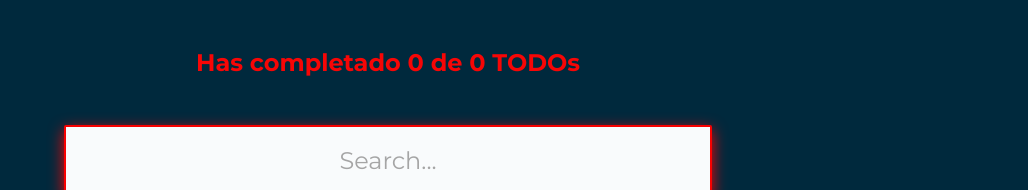
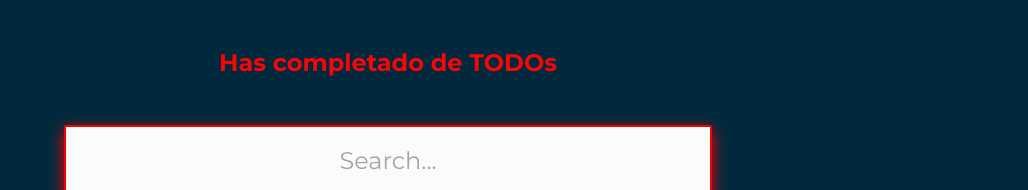
Before and after one commit to luismgc001/Platzireact, a React (Create React App) app: page / in a window 1280 px wide. Shown: the top 190 px of the page, without its empty margins (252-1280 px from the left). Built offline with nearby package versions, Linux system fonts and the light colour scheme.

Commit message:
React Context Estado compartido

```diff
--- a/src/App.js
+++ b/src/App.js
@@ -1,5 +1,7 @@
 import React from 'react';
 import { AppUI } from './AppUI';
+import { TodoProvider } from './TodoContext';
+
 // import './App.css';
 
 // const defaultTodos = [
@@ -9,153 +11,14 @@ import { AppUI } from './AppUI';
 //   { text: 'LALALALAA', completed: false },
 // ];
 
-// Recibimos como parámetros el nombre y el estado inicial de nuestro item.
-function useLocalStorage(itemName, initialValue) {
-  const [error, setError] = React.useState(false);
-  const [loading, setLoading] = React.useState(true);
-
-
-  // ¡Podemos utilizar otros hooks!
-  const [item, setItem] = React.useState(initialValue);
-
-  React.useEffect(() => {
-    setTimeout(() => {
-      try{
-
-      // Guardamos nuestro item en una constante
-  const localStorageItem = localStorage.getItem(itemName);
-  let parsedItem;
-
-
-  // Utilizamos la lógica que teníamos, pero ahora con las variables y parámentros nuevos
-  if (!localStorageItem) {
-    localStorage.setItem(itemName, JSON.stringify(initialValue));
-    parsedItem = initialValue;
-  } else {
-    parsedItem = JSON.parse(localStorageItem);
-  }
-  setItem(parsedItem);
-  setLoading(false);
-
-
-      }catch(error){
-        setError(error)
-
-      }
-
-
-
-
-    },1000);
-  });
-
-
-
-
-
-  // Actualizamos la función para guardar nuestro item con las nuevas variables y parámetros
-  const saveItem = (newItem) => {
-    try {
-
-    const stringifiedItem = JSON.stringify(newItem);
-    localStorage.setItem(itemName, stringifiedItem);
-    setItem(newItem);
-    }catch(error){
-      setError(error)
-
-    }
-  };
-
-  // Regresamos los datos que necesitamos
-  return {
-    item,
-    saveItem,
-    loading,
-    error,
-  };
-}
-
-
 function App() {
-  // Desestructuramos los datos que retornamos de nuestro custom hook, y le pasamos los argumentos que necesitamos (nombre y estado inicial)
-  const {
-    item: todos,
-    saveItem: saveTodos,
-    loading,
-    error,
-
-  } = useLocalStorage("TODOS_V1", []);
-  const [searchValue, setSearchValue] = React.useState("");
-
-
-
-  const completedTodos = todos.filter(todo => !!todo.completed).length;
-  const totalTodos = todos.length;
-
-  let searchedTodos = [];
-
-  if (!searchValue.length >= 1){
-    searchedTodos = todos;
-
-  }else{
-    searchedTodos = todos.filter(todo => {
-      const todoText = todo.text.toLowerCase();
-      const searchText = searchValue.toLowerCase();
-      return todoText.includes(searchText);
-
-    });
-
-  }
-
-
-  const completeTodos = (text) => {
-    const todoIndex=todos.findIndex(todo => todo.text == text);
-
-    const newTodos = [...todos];
-    newTodos[todoIndex].completed = true;
-    // todos[todoIndex]= {
-    //   text: todos[todoIndex].text,
-    //   completed: true;
-    // };
-    saveTodos(newTodos);
-    //localStorage.setItem("TODOS_V1",JSON.stringify(newTodos))
-
-  }
-
-  const deleteTodos = (text) => {
-    const todoIndex=todos.findIndex(todo => todo.text == text);
-    const newTodos = [...todos]
-    newTodos.splice(todoIndex,1);
-
-    // todos[todoIndex]= {
-    //   text: todos[todoIndex].text,
-    //   completed: true;
-    // };
-    saveTodos(newTodos);
-    //localStorage.setItem("TODOS_V1",JSON.stringify(newTodos))
-
-  }
-
-  // React.useEffect(() => {
-  //   console.log("use Effect")
-  // }, [totalTodos]);
 
 
   return (
 
-    <AppUI
-
-    loading={loading}
-    error= {error}
-    totalTodos={totalTodos}
-    completedTodos={completedTodos}
-    searchValue={searchValue}
-    setSearchValue={setSearchValue}
-    searchedTodos={searchedTodos}
-    completeTodos={completeTodos}
-    deleteTodos={deleteTodos}
-
-    />
+    <TodoProvider>
+      <AppUI/>
+    </TodoProvider>
   );
 }
 
--- a/src/AppUI.js
+++ b/src/AppUI.js
@@ -1,40 +1,28 @@
 import React from "react";
 import { TodoCounter } from './TodoCounter';
+import { TodoContext } from "./TodoContext";
 import { TodoSearch } from './TodoSearch';
 import { TodoList } from './TodoList';
 import { TodoItem } from './TodoItem';
 import { CreateTodoButton } from './CreateTodoButton';
+import { getValue } from "@testing-library/user-event/dist/utils";
 
-function AppUI({
-    loading,
-    error,
-    totalTodos,
-    completedTodos,
-    searchValue,
-    setSearchValue,
-    searchedTodos,
-    completeTodos,
-    deleteTodos
-
-}
-
-
-){
+function AppUI(){
     return(
 
     <React.Fragment>
-    <TodoCounter
-    total = {totalTodos}
-    completed = {completedTodos}
+    <TodoCounter />
+    <TodoSearch />
 
-    />
-
-    <TodoSearch
-    searchValue={searchValue}
-    setSearchValue={setSearchValue}
-
-    />
-
+    <TodoContext.Consumer>
+      {({
+        error,
+        loading,
+        searchedTodos,
+        completeTodos,
+        deleteTodos,
+        }) => (
+          <div>
         <TodoList>
 
           {error && <p>Desesperate, hubo un error.......</p>}
@@ -53,6 +41,9 @@ function AppUI({
           />
         ))}
       </TodoList>
+      </div>
+      )}
+    </TodoContext.Consumer>
 
     <CreateTodoButton />
   </React.Fragment>
--- /dev/null
+++ b/src/TodoContext/index.js
@@ -0,0 +1,92 @@
+import React from "react";
+import { useLocalStorage } from "./useLocalStorage";
+
+const TodoContext = React.createContext();
+
+function TodoProvider(props){
+    // Desestructuramos los datos que retornamos de nuestro custom hook, y le pasamos los argumentos que necesitamos (nombre y estado inicial)
+  const {
+    item: todos,
+    saveItem: saveTodos,
+    loading,
+    error,
+
+  } = useLocalStorage("TODOS_V1", []);
+  const [searchValue, setSearchValue] = React.useState("");
+
+
+
+  const completedTodos = todos.filter(todo => !!todo.completed).length;
+  const totalTodos = todos.length;
+
+  let searchedTodos = [];
+
+  if (!searchValue.length >= 1){
+    searchedTodos = todos;
+
+  }else{
+    searchedTodos = todos.filter(todo => {
+      const todoText = todo.text.toLowerCase();
+      const searchText = searchValue.toLowerCase();
+      return todoText.includes(searchText);
+
+    });
+
+  }
+
+
+  const completeTodos = (text) => {
+    const todoIndex=todos.findIndex(todo => todo.text == text);
+
+    const newTodos = [...todos];
+    newTodos[todoIndex].completed = true;
+    // todos[todoIndex]= {
+    //   text: todos[todoIndex].text,
+    //   completed: true;
+    // };
+    saveTodos(newTodos);
+    //localStorage.setItem("TODOS_V1",JSON.stringify(newTodos))
+
+  }
+
+  const deleteTodos = (text) => {
+    const todoIndex=todos.findIndex(todo => todo.text == text);
+    const newTodos = [...todos]
+    newTodos.splice(todoIndex,1);
+
+    // todos[todoIndex]= {
+    //   text: todos[todoIndex].text,
+    //   completed: true;
+    // };
+    saveTodos(newTodos);
+    //localStorage.setItem("TODOS_V1",JSON.stringify(newTodos))
+
+  }
+
+  // React.useEffect(() => {
+  //   console.log("use Effect")
+  // }, [totalTodos]);
+
+
+
+    return(
+        <TodoContext.Provider value={{
+
+            loading,
+            error,
+            totalTodos,
+            completedTodos,
+            searchValue,
+            setSearchValue,
+            searchedTodos,
+            completeTodos,
+            deleteTodos,
+          }}>
+            {props.children}
+        </TodoContext.Provider>
+
+        );
+
+}
+
+export {TodoContext, TodoProvider};
--- /dev/null
+++ b/src/TodoContext/useLocalStorage.js
@@ -0,0 +1,68 @@
+import React from "react";
+
+// Recibimos como parámetros el nombre y el estado inicial de nuestro item.
+function useLocalStorage(itemName, initialValue) {
+    const [error, setError] = React.useState(false);
+    const [loading, setLoading] = React.useState(true);
+
+    // ¡Podemos utilizar otros hooks!
+    const [item, setItem] = React.useState(initialValue);
+
+    React.useEffect(() => {
+      setTimeout(() => {
+        try{
+
+        // Guardamos nuestro item en una constante
+    const localStorageItem = localStorage.getItem(itemName);
+    let parsedItem;
+
+
+    // Utilizamos la lógica que teníamos, pero ahora con las variables y parámentros nuevos
+    if (!localStorageItem) {
+      localStorage.setItem(itemName, JSON.stringify(initialValue));
+      parsedItem = initialValue;
+    } else {
+      parsedItem = JSON.parse(localStorageItem);
+    }
+    setItem(parsedItem);
+    setLoading(false);
+
+
+        }catch(error){
+          setError(error)
+
+        }
+
+
+
+
+      },1000);
+    });
+
+
+
+
+
+    // Actualizamos la función para guardar nuestro item con las nuevas variables y parámetros
+    const saveItem = (newItem) => {
+      try {
+
+      const stringifiedItem = JSON.stringify(newItem);
+      localStorage.setItem(itemName, stringifiedItem);
+      setItem(newItem);
+      }catch(error){
+        setError(error)
+
+      }
+    };
+
+    // Regresamos los datos que necesitamos
+    return {
+      item,
+      saveItem,
+      loading,
+      error,
+    };
+  }
+
+  export {useLocalStorage};
```
Lines whose indentation alone changed are shown as unchanged.
